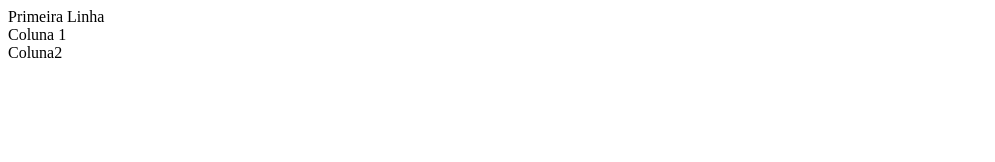
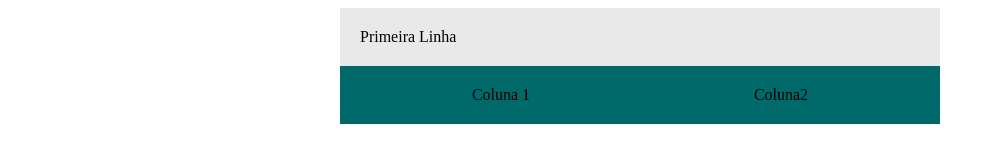
Before and after one commit to AngeloModanez/Course-Registration, a plain HTML site: page index.html in a window 1280 px wide. Shown: the whole page, without its empty margins (0-995 px from the left). Drawn offline with Linux system fonts and the light colour scheme.

Commit message:
close #2 - Paleta de cores

```diff
--- a/index.html
+++ b/index.html
@@ -4,11 +4,29 @@
     <meta charset="UTF-8" />
     <meta name="viewport" content="width=device-width, initial-scale=1.0" />
     <title>Sistemas de Assinatura</title>
+    <style>
+    .container{
+     background-color: #E9E9E9;
+     margin: auto;
+     width: 600px;
+    }
+
+    .header{
+        padding: 20px;
+    }
+
+    .flex-container{
+        display: flex;
+        background-color: #006A6A;
+        justify-content: space-around;
+        padding: 20px;
+    }
+    </style>
   </head>
   <body>
-    <div>
-      <div>Primeira Linha</div>
-      <div>
+    <div class="container">
+      <div class="header">Primeira Linha</div>
+      <div class="flex-container">
         <div>Coluna 1</div>
         <div>Coluna2</div>
       </div>
```
